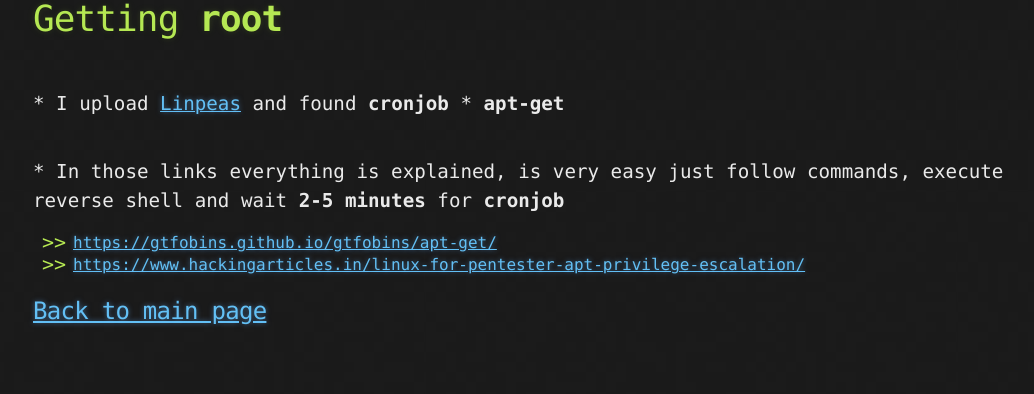
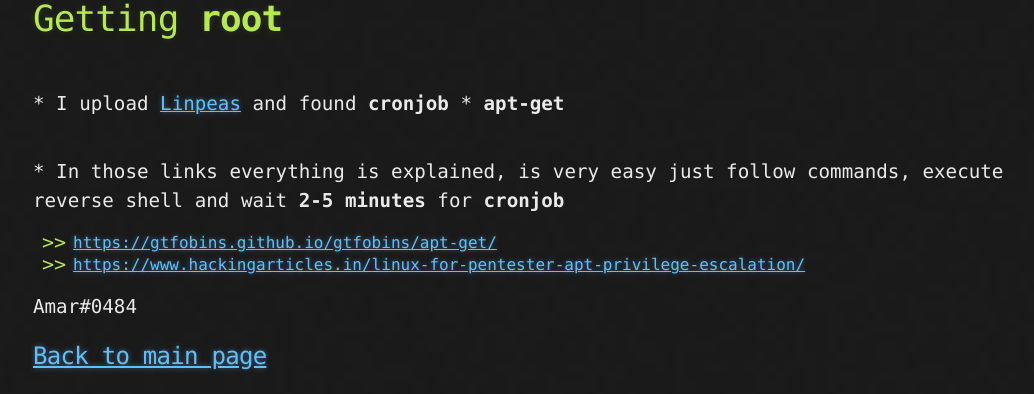
Before and after one commit to Amar-1337/amar-1337.github.io, a Jekyll site: the page built from boxes/writer-htb.md, in a window 1280 px wide and 900 px high, scrolled down 10475 px, cut to the strip 506-900 px from the top of the window. Shown: the whole strip, without its empty margins (107-1141 px from the left). Built offline with Jekyll 4.4.1, drawn with Linux system fonts in a browser that asks for light colours; before the commit the page ends 11330 px from its top, so only the background shows below that.

Commit message:
updated text

```diff
--- a/boxes/writer-htb.md
+++ b/boxes/writer-htb.md
@@ -313,5 +313,6 @@ Nwy7uLkQ0cIY6XAAAAC2pvaG5Ad3JpdGVyAQIDBAUGBw==
 * <a href="https://gtfobins.github.io/gtfobins/apt-get/">https://gtfobins.github.io/gtfobins/apt-get/</a>
 * <a href="https://www.hackingarticles.in/linux-for-pentester-apt-privilege-escalation/">https://www.hackingarticles.in/linux-for-pentester-apt-privilege-escalation/</a>
 
+<big>Amar#0484</big>
 
 ## [Back to main page](./../..)
```
